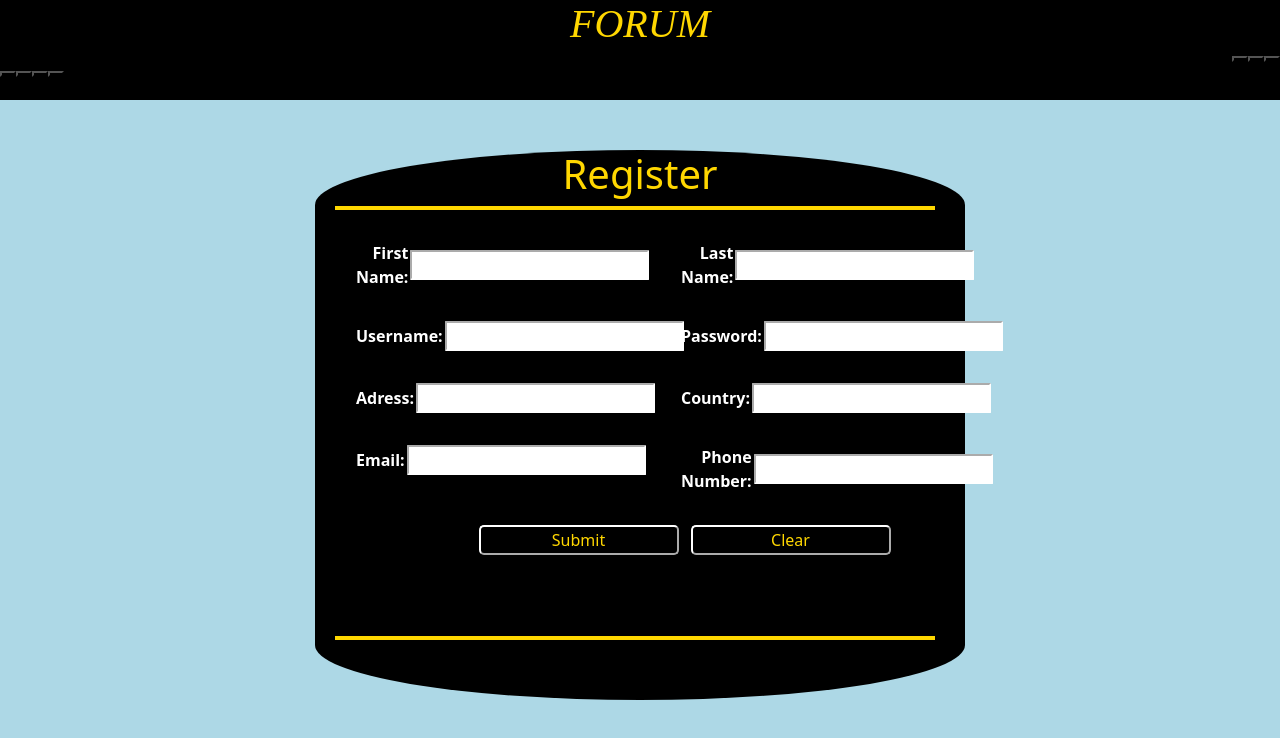
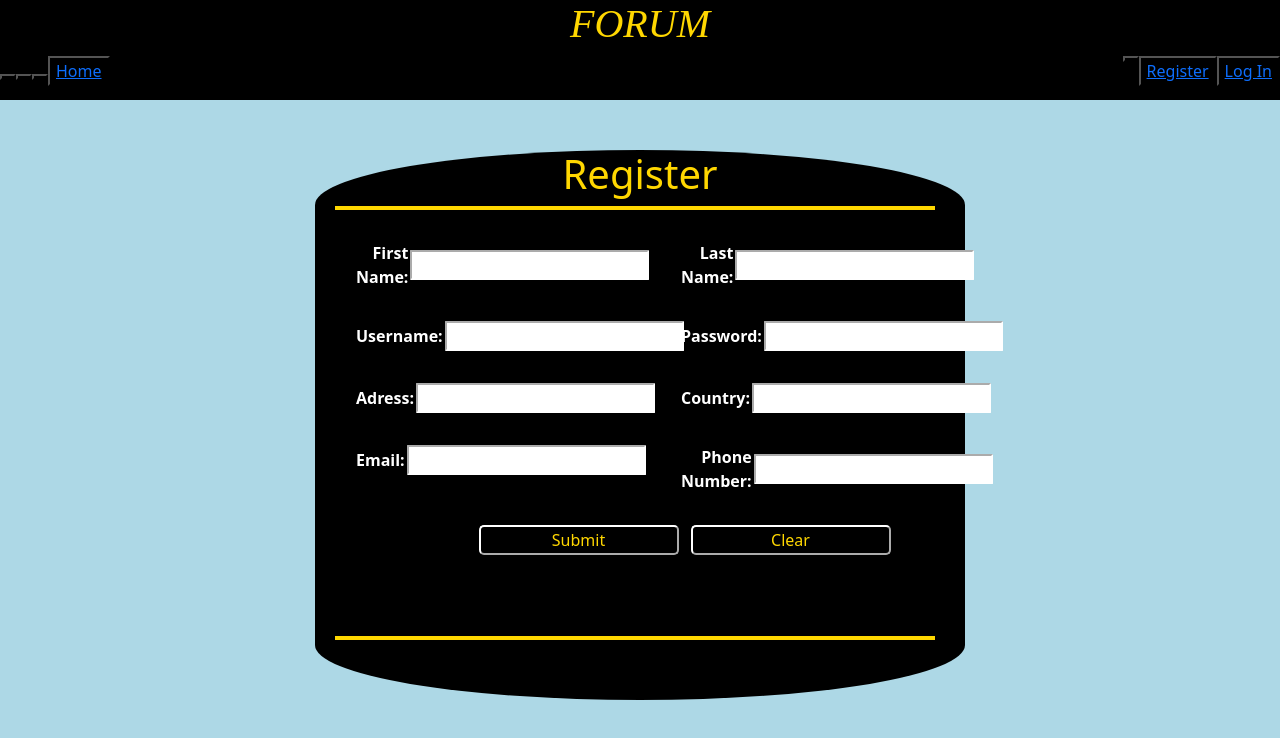
Before and after one commit to cicko00/DRS_PROJEKAT, an Angular app in the folder UI/: page /register in a window 1280 px wide. Shown: the top 738 px of the page. Built offline with nearby package versions, Linux system fonts and the light colour scheme; a web font is replaced by a local one.

Commit message:
navbar-update

```diff
--- a/UI/src/app/navigation-menu/navigation-menu.component.html
+++ b/UI/src/app/navigation-menu/navigation-menu.component.html
@@ -2,11 +2,11 @@
     <h1 class="h11">FORUM</h1>
 
 
-    <button class="but1" routerLinkActive="active" [routerLinkActiveOptions]={exact:true}><a routerLink="/login" *ngIf="navCondition.sign">Log In</a></button>
-    <button class="but1" routerLinkActive="active" [routerLinkActiveOptions]={exact:true}><a routerLink="/register" *ngIf="navCondition.sign">Register</a></button>
-    <button class="but1" routerLinkActive="active" [routerLinkActiveOptions]={exact:true}><a routerLink="/" *ngIf="navCondition.sign">Log Out</a></button>
-    <button class="but2" routerLinkActive="active" [routerLinkActiveOptions]={exact:true}><a routerLink="/change-data" *ngIf="navCondition.sign">My Profile</a></button>
-    <button class="but2" routerLinkActive="active" [routerLinkActiveOptions]={exact:true}><a routerLink="/" *ngIf="navCondition.sign">My Posts</a></button>
-    <button class="but2" routerLinkActive="active" [routerLinkActiveOptions]={exact:true}><a routerLink="/" *ngIf="navCondition.sign">Interests</a></button>
-    <button class="but2" routerLinkActive="active" [routerLinkActiveOptions]={exact:true}><a routerLink="/home" *ngIf="navCondition.sign">Home</a></button>
+    <button class="but1" routerLinkActive="active" [routerLinkActiveOptions]={exact:true}><a routerLink="/login" *ngIf="navsrv.LoginStatus">Log In</a></button>
+    <button class="but1" routerLinkActive="active" [routerLinkActiveOptions]={exact:true}><a routerLink="/register" *ngIf="navsrv.LoginStatus">Register</a></button>
+    <button class="but1" routerLinkActive="active" [routerLinkActiveOptions]={exact:true}><a routerLink="/" *ngIf="!navsrv.LoginStatus">Log Out</a></button>
+    <button class="but2" routerLinkActive="active" [routerLinkActiveOptions]={exact:true}><a routerLink="/change-data" *ngIf="!navsrv.LoginStatus">My Profile</a></button>
+    <button class="but2" routerLinkActive="active" [routerLinkActiveOptions]={exact:true}><a routerLink="/" *ngIf="!navsrv.LoginStatus">My Posts</a></button>
+    <button class="but2" routerLinkActive="active" [routerLinkActiveOptions]={exact:true}><a routerLink="/" *ngIf="!navsrv.LoginStatus">Interests</a></button>
+    <button class="but2" routerLinkActive="active" [routerLinkActiveOptions]={exact:true}><a routerLink="/home">Home</a></button>
 </div>
--- a/UI/src/app/register/register.component.ts
+++ b/UI/src/app/register/register.component.ts
@@ -4,6 +4,7 @@ import { NavigationServiceService } from '../services/navigation-service.service
 import { FormBuilder } from '@angular/forms';
 import { ReactiveFormsModule } from '@angular/forms';
 import { Router } from "@angular/router";
+import { Observable } from 'rxjs';
 
 
 @Component({
@@ -22,6 +23,7 @@ export class RegisterComponent implements OnInit {
     email: '',
     phoneNumber: ''
   };
+
 
 
 
```
Also changed, not shown: UI/src/app/navigation-menu/navigation-menu.component.ts (+15 -1 lines).
